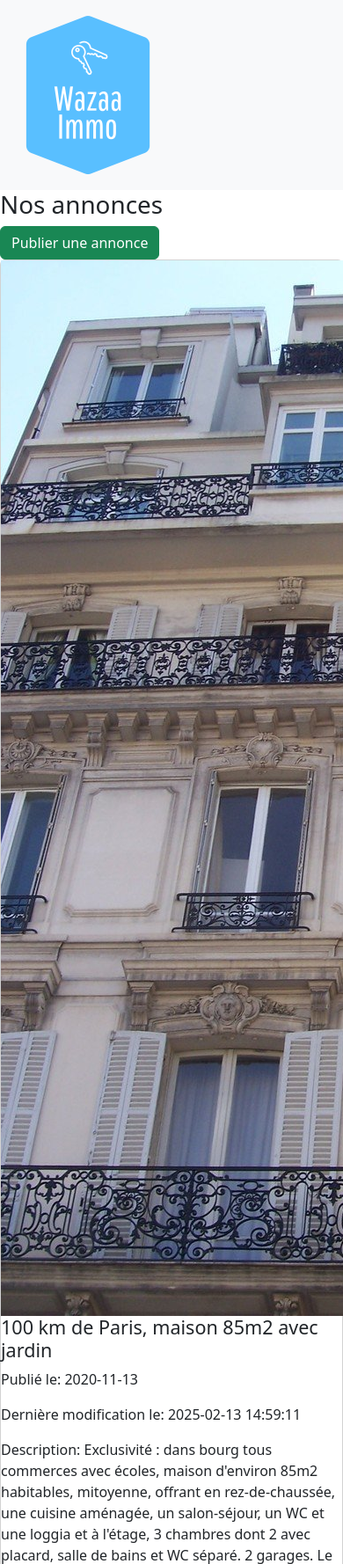
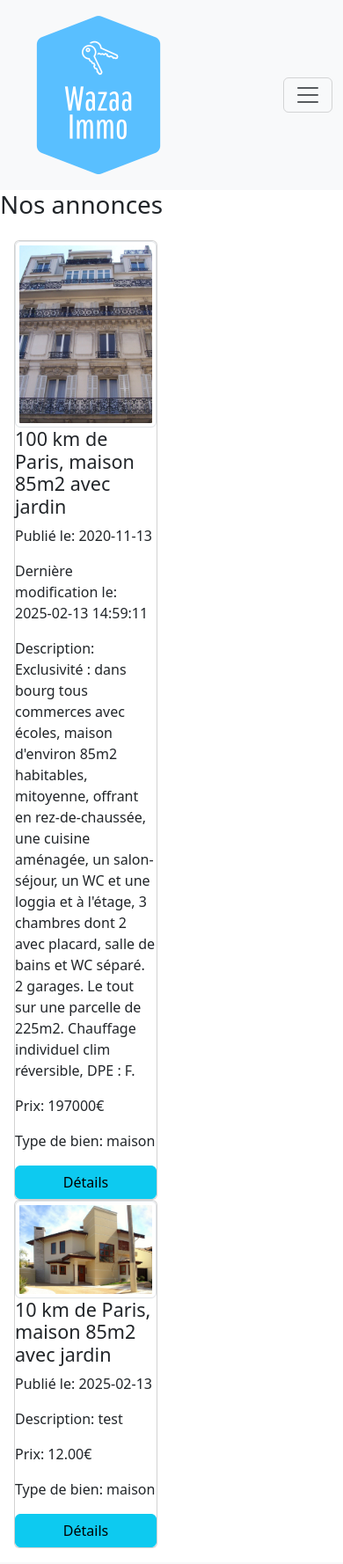
Before and after one commit to L-A61/ECF_Wazaa, a PHP site: page /index.php in a window 390 px wide; the page is wider, and only the part inside the window is pictured. Shown: the top 1778 px of that part at 88% size. Run offline with PHP 8.4, Linux system fonts and the light colour scheme; data comes from the database, SQL or seed files in the repository; data that the repository does not hold is empty.

Commit message:
Ajout bootstrap responsive navbar

```diff
--- a/annonce.php
+++ b/annonce.php
@@ -17,7 +17,7 @@ $typeOffre = $pdo->query("SELECT * FROM waz_type_offre")->fetchAll(PDO::FETCH_AS
 <?php if(count($annonce) > 0):?>
 <?php foreach ($annonce as $annonceValue): ?>
     <?php foreach($photos as $photo):?>
-        <img src="assets/photos/annonce_<?= htmlentities($photo['an_id'])?>/<?= htmlentities($photo['pht_libelle'])?>" alt="">
+        <img src="assets/photos/annonce_<?= htmlentities($photo['an_id'])?>/<?= htmlentities($photo['pht_libelle'])?>" alt="" class="row w-50 p-3">
     <?php endforeach;?>
 
     <h4><?= htmlentities($annonceValue['an_titre']) ?></h4>
--- a/header.php
+++ b/header.php
@@ -62,11 +62,13 @@
 
     ?>
 
-<nav class="navbar navbar-expand-lg navbar-light bg-light">
-    <div>
-        <a href="index.php"><img src="assets/wazaa_logo.png" alt=""></a>
-    </div>
-  <div class="collapse navbar-collapse" id="navbarNav">
+<nav class="navbar navbar-expand-lg bg-body-tertiary">
+  <div class="container-fluid">
+  <a href="index.php"><img src="assets/wazaa_logo.png" alt=""></a>
+    <button class="navbar-toggler" type="button" data-bs-toggle="collapse" data-bs-target="#navbarNav" aria-controls="navbarNav" aria-expanded="false" aria-label="Toggle navigation">
+      <span class="navbar-toggler-icon"></span>
+    </button>
+    <div class="collapse navbar-collapse" id="navbarNav">
     <ul class="navbar-nav">
       <li class="nav-item">
         <?php if($username):?>
@@ -77,8 +79,9 @@
 
       </li>
       <li class="nav-item">
-        <a class="nav-link" href="#">À propos</a>
+        <a class="nav-link" href="wazaa.php">À propos</a>
       </li>
     </ul>
   </div>
+  </div>
 </nav>
--- a/index.php
+++ b/index.php
@@ -18,9 +18,10 @@
 <div>
     <h1>Nos annonces</h1>
 
-    <div class="column">
-        <a href="annonce-select.php" class="btn btn-success">Publier une annonce</a>
-
+    <div class="column w-50 p-3">
+        <?php if($isAdminOrEmployee):?>
+            <a href="annonce-select.php" class="btn btn-success">Publier une annonce</a>
+        <?php endif;?>
         <?php if (count($annonces) > 0): ?>
             <?php foreach($annonces as $annonce):?>
                 <?php if ($isAdminOrEmployee):?>
@@ -35,7 +36,7 @@
 
                 <div class="card">
                     <div>
-                        <img src="assets/photos/annonce_<?= htmlentities($annonce['an_id'])?>/<?= htmlentities($annonce['an_id'])?>-1.jpg" alt="">
+                        <img src="assets/photos/annonce_<?= htmlentities($annonce['an_id'])?>/<?= htmlentities($annonce['an_id'])?>-1.jpg" alt="" class="img-thumbnail">
                     </div>
                     <h4><?= htmlentities($annonce['an_titre'])?></h3>
                     <p>Publié le: <?= htmlentities($annonce['an_d_ajout'])?></p>
@@ -45,9 +46,9 @@
                     <p>Description: <?= htmlentities($annonce['an_description'])?></h4>
                     <p>Prix: <?= htmlentities($annonce['an_prix'])?>€</p>
                     <p>Type de bien: <?= htmlentities($annonce['tb_libelle'])?></p>
+                    <a href="annonce.php?info=<?= $annonce['an_id']?>" class="btn btn-info">Détails</a>
+                </div>
 
-                </div>
-                <a href="annonce.php?info=<?= $annonce['an_id']?>" class="btn btn-info">Détails</a>
             <?php endforeach; ?>
         <?php else:?>
             <div>Aucune annonce disponible</div>
--- a/sql/afpa_wazaa_immo.sql
+++ b/sql/afpa_wazaa_immo.sql
@@ -1,3 +1,5 @@
+DROP DATABASE IF EXISTS afpa_wazaa_immo;
+
 -- phpMyAdmin SQL Dump
 -- version 5.2.1
 -- https://www.phpmyadmin.net/
@@ -223,7 +225,7 @@ CREATE TABLE IF NOT EXISTS `waz_utilisateur` (
 --
 
 INSERT INTO `waz_utilisateur` (`u_id`, `u_email`, `u_password`, `tu_id`) VALUES
-(1, 'placeholder@test.com', '$2y$10$SEQSBGYb9kANUEHESZRtBu3oUfObmnhmpxvWa4VK1jyEvzdlGvoei', 1);
+(1, 'testAdmin@test.com', '$2y$10$SEQSBGYb9kANUEHESZRtBu3oUfObmnhmpxvWa4VK1jyEvzdlGvoei', 1);
 
 --
 -- Contraintes pour les tables déchargées
```
Also changed, not shown: wazaa.php (+13 -0 lines).
